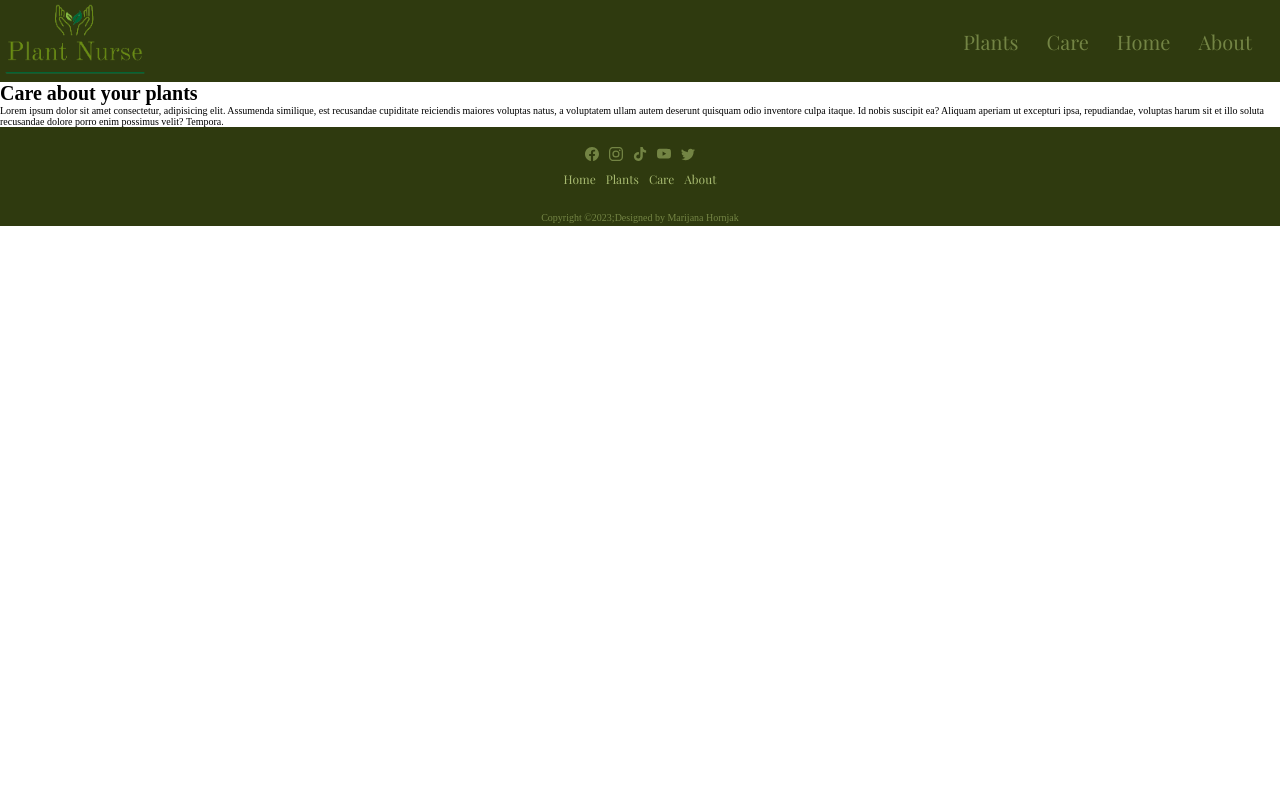
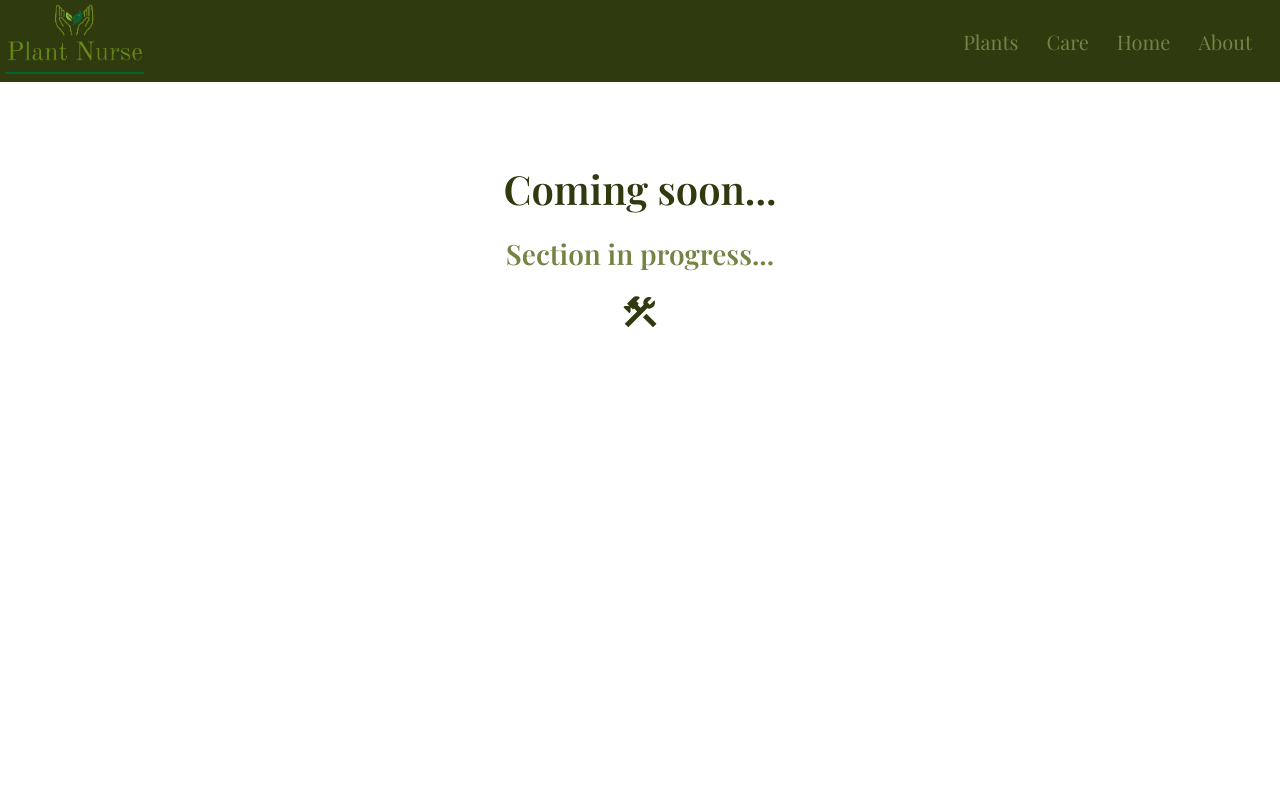
Before and after one commit to MarijanaHornjak/Plant-Care, a React (Vite) app: page /care in a window 1280 px wide. Shown: the top 800 px of the page. Built offline with nearby package versions, Linux system fonts and the light colour scheme; a web font is replaced by a local one.

Commit message:
added care section in progress

```diff
--- a/src/components/Care/Care.jsx
+++ b/src/components/Care/Care.jsx
@@ -1,13 +1,17 @@
-import React from 'react'
+import React from "react";
+import "./Care.scss";
+import { MdOutlineConstruction } from "react-icons/md";
 
 const Care = () => {
   return (
-    <div>
+    <main className="care-section">
+      <div className="care-container">
+        <h1>Coming soon...</h1>
+        <h3>Section in progress...</h3>
+        <MdOutlineConstruction className="care-icon" />
+      </div>
+    </main>
+  );
+};
 
-      <h1>Care about your plants</h1>
-      <p>Lorem ipsum dolor sit amet consectetur, adipisicing elit. Assumenda similique, est recusandae cupiditate reiciendis maiores voluptas natus, a voluptatem ullam autem deserunt quisquam odio inventore culpa itaque. Id nobis suscipit ea? Aliquam aperiam ut excepturi ipsa, repudiandae, voluptas harum sit et illo soluta recusandae dolore porro enim possimus velit? Tempora.</p>
-    </div>
-  )
-}
-
-export default Care
+export default Care;
--- a/src/components/Care/Care.scss
+++ b/src/components/Care/Care.scss
@@ -0,0 +1,32 @@
+@import "../../index.scss";
+
+.care-section {
+  height: 100vh;
+  display: grid;
+  display: flex;
+  align-items: flex-start;
+  justify-content: center;
+
+  .care-container {
+    padding-top: 8rem;
+    display: flex;
+    flex-direction: column;
+    align-items: center;
+    gap: 2rem;
+    h1 {
+      color: $header-green;
+      font-size: 4rem;
+      font-family: $font-regular;
+    }
+    h3 {
+      color: $medium-green;
+      font-size: 2.8rem;
+      font-family: $font-regular;
+    }
+    .care-icon {
+      color: $header-green;
+      font-size: 4rem;
+      text-align: center;
+    }
+  }
+}
```
